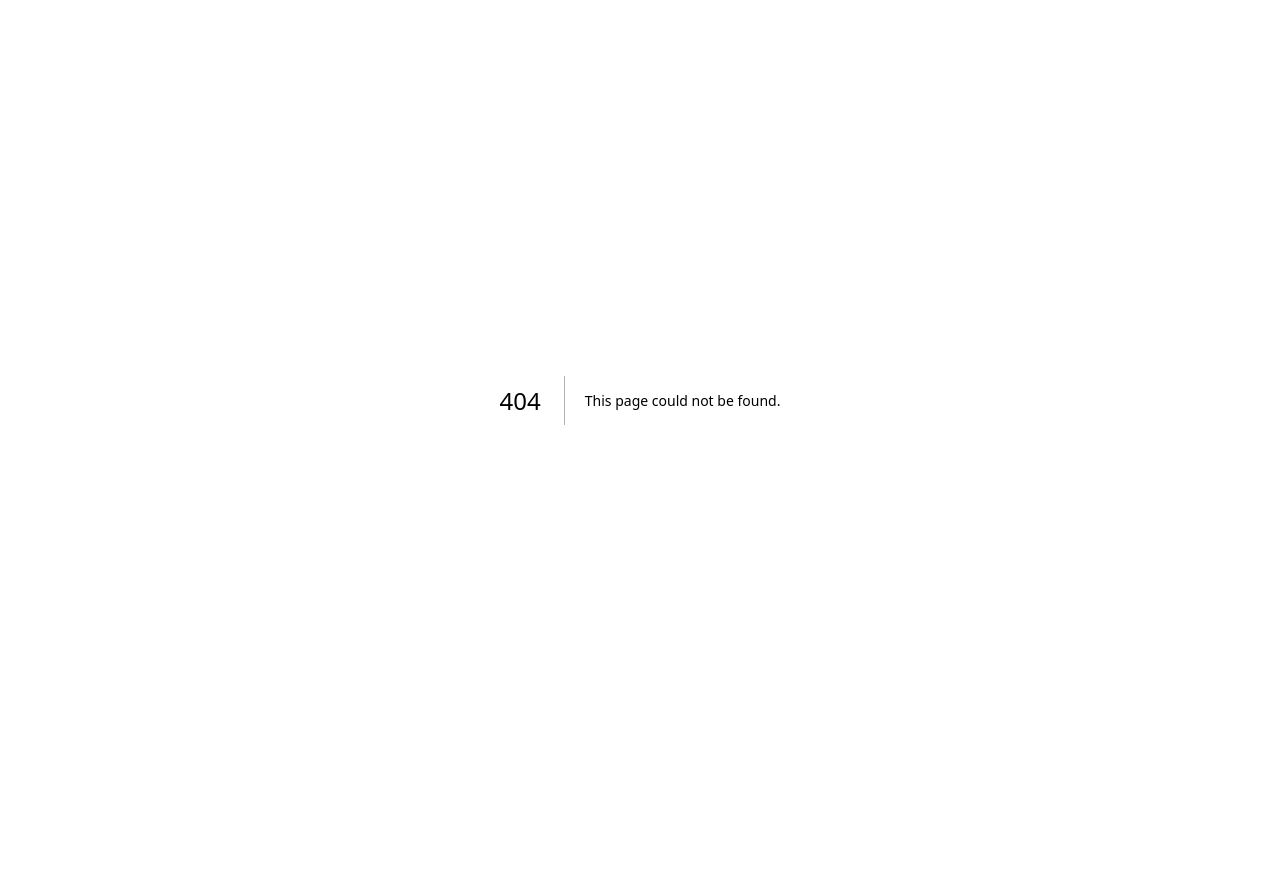
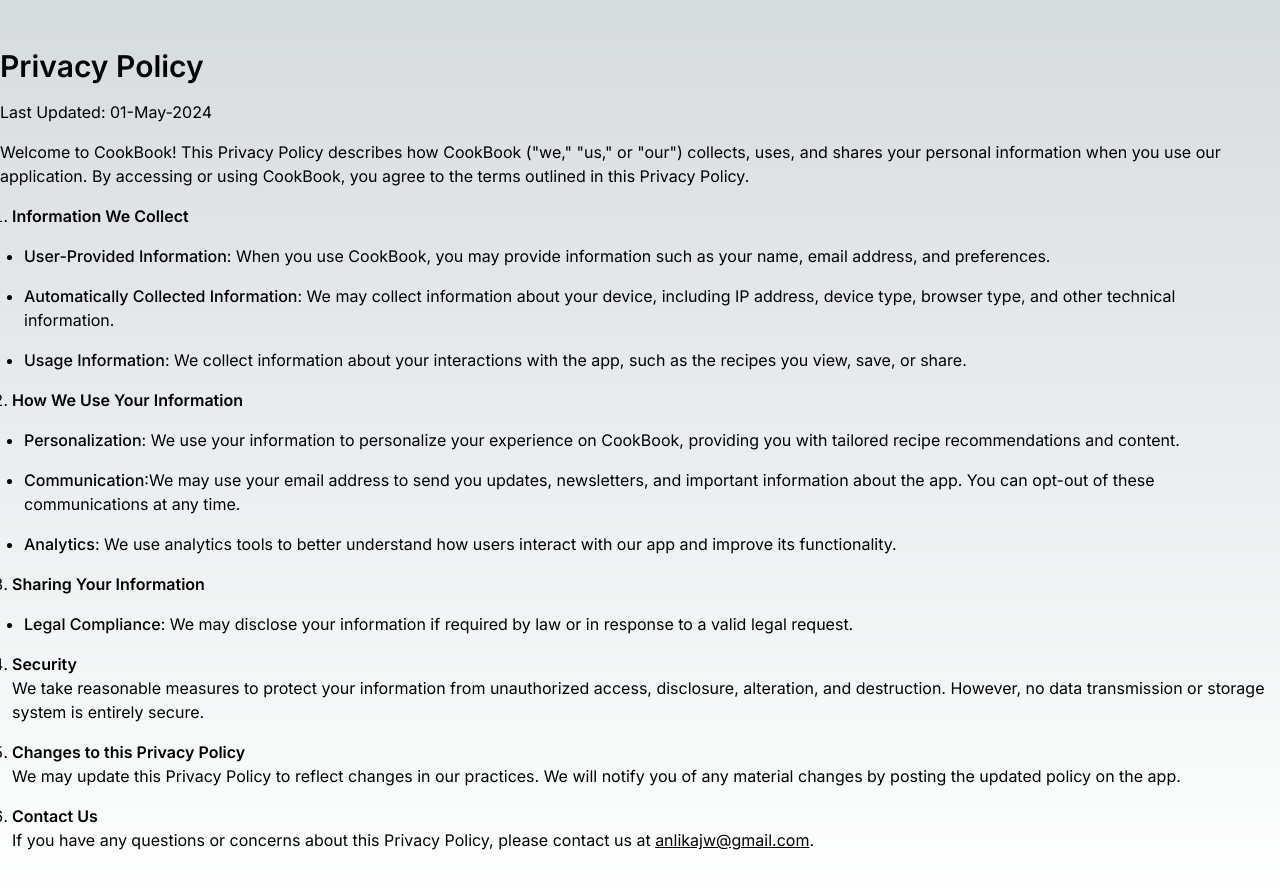
Before and after one commit to Andrey1914/cookbook, a Next.js app: page /privacy in a window 1280 px wide. Before the commit this address had no page. Shown: the top 888 px of the page. Before the commit the page ends 800 px from the top, so only its background shows below. Built offline with nearby package versions, Linux system fonts and the light colour scheme.

Commit message:
created privacy page

```diff
--- /dev/null
+++ b/app/privacy/page.jsx
@@ -0,0 +1,103 @@
+import Link from "next/link";
+
+export const metadata = {
+  title: "CookBook - Privacy policy",
+};
+
+export default function Privacy() {
+  return (
+    <div className="my-5 md:my-12">
+      <h1 className="text-3xl font-semibold my-4">Privacy Policy</h1>
+      <p className="my-4">Last Updated: 01-May-2024</p>
+      <p className="my-4">
+        Welcome to CookBook! This Privacy Policy describes how CookBook
+        (&quot;we,&quot; &quot;us,&quot; or &quot;our&quot;) collects, uses, and
+        shares your personal information when you use our application. By
+        accessing or using CookBook, you agree to the terms outlined in this
+        Privacy Policy.
+      </p>
+      <ul className="list-decimal px-3">
+        <li className="my-4">
+          <b className="font-semibold">Information We Collect</b>
+          <ul className="list-disc px-3 my-4">
+            <li className="my-4">
+              <b className="font-medium">User-Provided Information</b>: When you
+              use CookBook, you may provide information such as your name, email
+              address, and preferences.
+            </li>
+            <li className="my-4">
+              <b className="font-medium">Automatically Collected Information</b>
+              : We may collect information about your device, including IP
+              address, device type, browser type, and other technical
+              information.
+            </li>
+            <li className="my-4">
+              <b className="font-medium">Usage Information</b>: We collect
+              information about your interactions with the app, such as the
+              recipes you view, save, or share.
+            </li>
+          </ul>
+        </li>
+        <li className="my-4">
+          <b className="font-semibold">How We Use Your Information</b>
+          <ul className="list-disc px-3 my-4">
+            <li className="my-4">
+              <b className="font-medium">Personalization</b>: We use your
+              information to personalize your experience on CookBook, providing
+              you with tailored recipe recommendations and content.
+            </li>
+            <li className="my-4">
+              <b className="font-medium">Communication</b>
+              :We may use your email address to send you updates, newsletters,
+              and important information about the app. You can opt-out of these
+              communications at any time.
+            </li>
+            <li className="my-4">
+              <b className="font-medium">Analytics</b>: We use analytics tools
+              to better understand how users interact with our app and improve
+              its functionality.
+            </li>
+          </ul>
+        </li>
+        <li className="my-4">
+          <b className="font-semibold">Sharing Your Information</b>
+          <ul className="list-disc px-3 my-4">
+            <li className="my-4">
+              <b className="font-medium">Legal Compliance</b>: We may disclose
+              your information if required by law or in response to a valid
+              legal request.
+            </li>
+          </ul>
+        </li>
+        <li className="my-4">
+          <b className="font-semibold">Security</b>
+          <p>
+            We take reasonable measures to protect your information from
+            unauthorized access, disclosure, alteration, and destruction.
+            However, no data transmission or storage system is entirely secure.
+          </p>
+        </li>
+
+        <li className="my-4">
+          <b className="font-semibold">Changes to this Privacy Policy</b>
+          <p>
+            We may update this Privacy Policy to reflect changes in our
+            practices. We will notify you of any material changes by posting the
+            updated policy on the app.
+          </p>
+        </li>
+        <li className="my-4">
+          <b className="font-semibold">Contact Us</b>
+          <p>
+            If you have any questions or concerns about this Privacy Policy,
+            please contact us at{" "}
+            <Link href="mailto:anlikajw@gmail.com" className="underline">
+              anlikajw@gmail.com
+            </Link>
+            .
+          </p>
+        </li>
+      </ul>
+    </div>
+  );
+}
```
